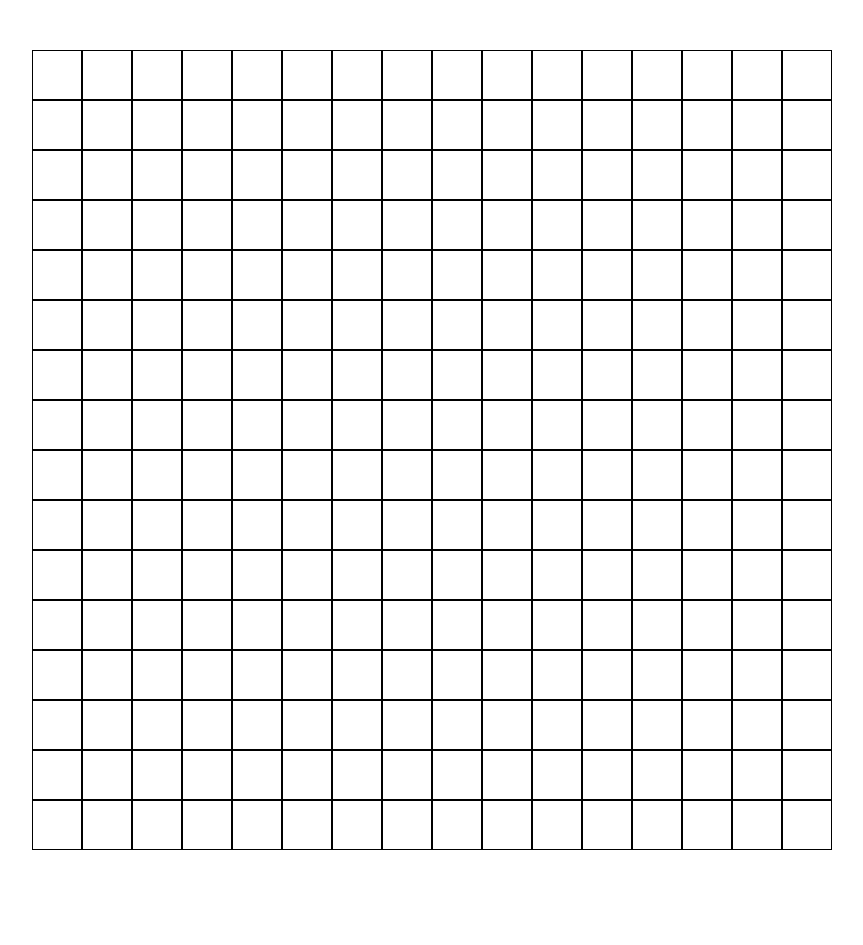
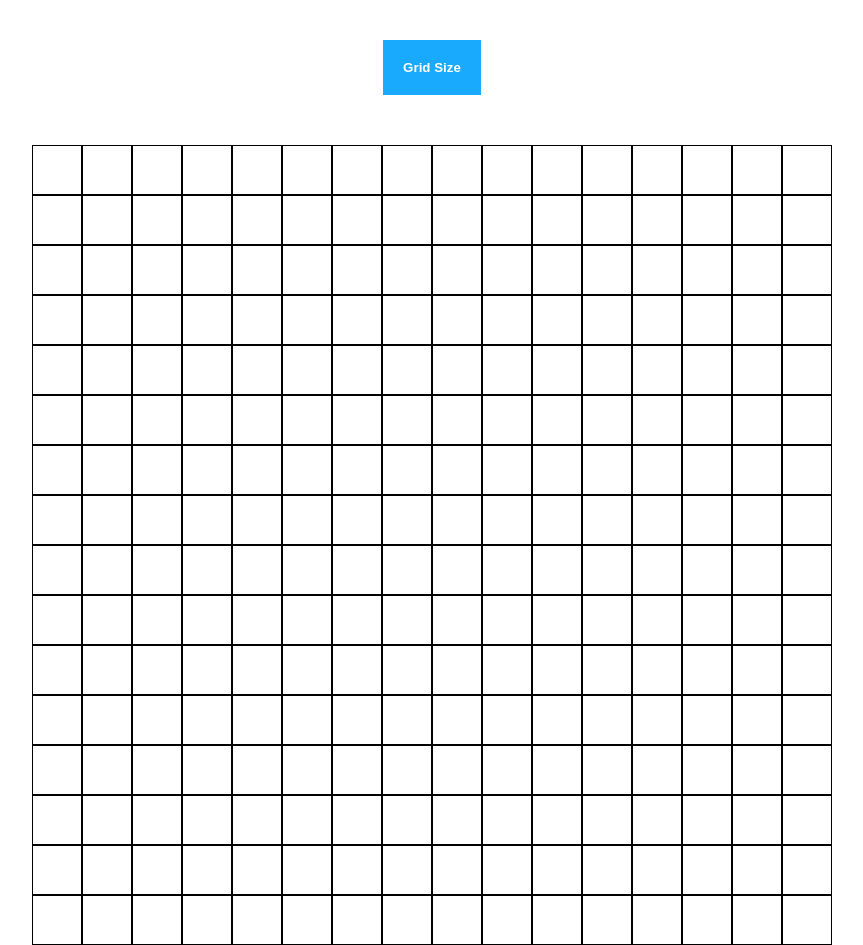
Before and after one commit to Basher113/Odin-Etch-a-Sketch, a plain HTML site: page index.html in a window 1280 px wide. Shown: the whole page, without its empty margins (208-1071 px from the left). Before the commit the page ends 850 px from the top, so only its background shows below. Drawn offline with Linux system fonts and the light colour scheme.

Commit message:
Add feature allowing user to set grid size
- Prompt user for grid size input
- Fill boxes with black on hover

```diff
--- a/index.html
+++ b/index.html
@@ -7,6 +7,7 @@
     <link rel="stylesheet" href="styles.css">
 </head>
 <body>
+    <button>Grid Size</button>
     <div class="container"></div>
 
 
--- a/script.js
+++ b/script.js
@@ -1,11 +1,35 @@
 const container = document.querySelector(".container");
+const gridSizeButton = document.querySelector("button");
+let gridDefaultSize = 16; // default Grid size
+let containerSize = 800;
 
-let gridSize = 16;
+const generateGrid = (gridSize=gridDefaultSize) => {
+    for (let i = 0; i < gridSize; i++) {
+        for (let j = 0; j < gridSize; j++) {
+            const box = document.createElement("div");
+            const boxSize = `${Math.floor(containerSize / gridSize)}px`;
+            box.style.width = boxSize;
+            box.style.height = boxSize;
+            box.classList.add("box");
+            container.appendChild(box);
+        }
+    }
+    const boxesElement = document.querySelectorAll(".box");
+    boxesElement.forEach((box) => {
+        box.addEventListener("mouseover", (e) => {
+            box.style.backgroundColor = "black"
+        })
+    })
+}
 
-for (let i = 0; i < gridSize; i++) {
-    for (let j = 0; j < gridSize; j++) {
-        const squareDivEl = document.createElement("div");
-        squareDivEl.classList.add("box");
-        container.appendChild(squareDivEl);
+generateGrid();
+
+gridSizeButton.addEventListener("click", () => {
+    newSize = parseInt(prompt("Enter the grid size: "));
+    if (newSize > 0) {
+        container.innerHTML = ""; // delete the container content (Grid)
+        console.log(newSize);
+        generateGrid(newSize);
     }
-}
+
+})
--- a/styles.css
+++ b/styles.css
@@ -14,9 +14,20 @@
     margin-top: 50px;
 }
 
+button {
+    display: flex;
+    margin: auto;
+    margin-top: 40px;
+    padding: 20px;
+    color: white;
+    background-color: rgb(25, 170, 253);
+    border: none;
+    cursor: pointer;
+    font-weight: 700;
+}
+
 .box {
-    width: 50px;
-    height: 50px;
     border: 1px solid black;
     color: white;
+    cursor: pointer;
 }
```
Also changed, not shown: 2 other files.
